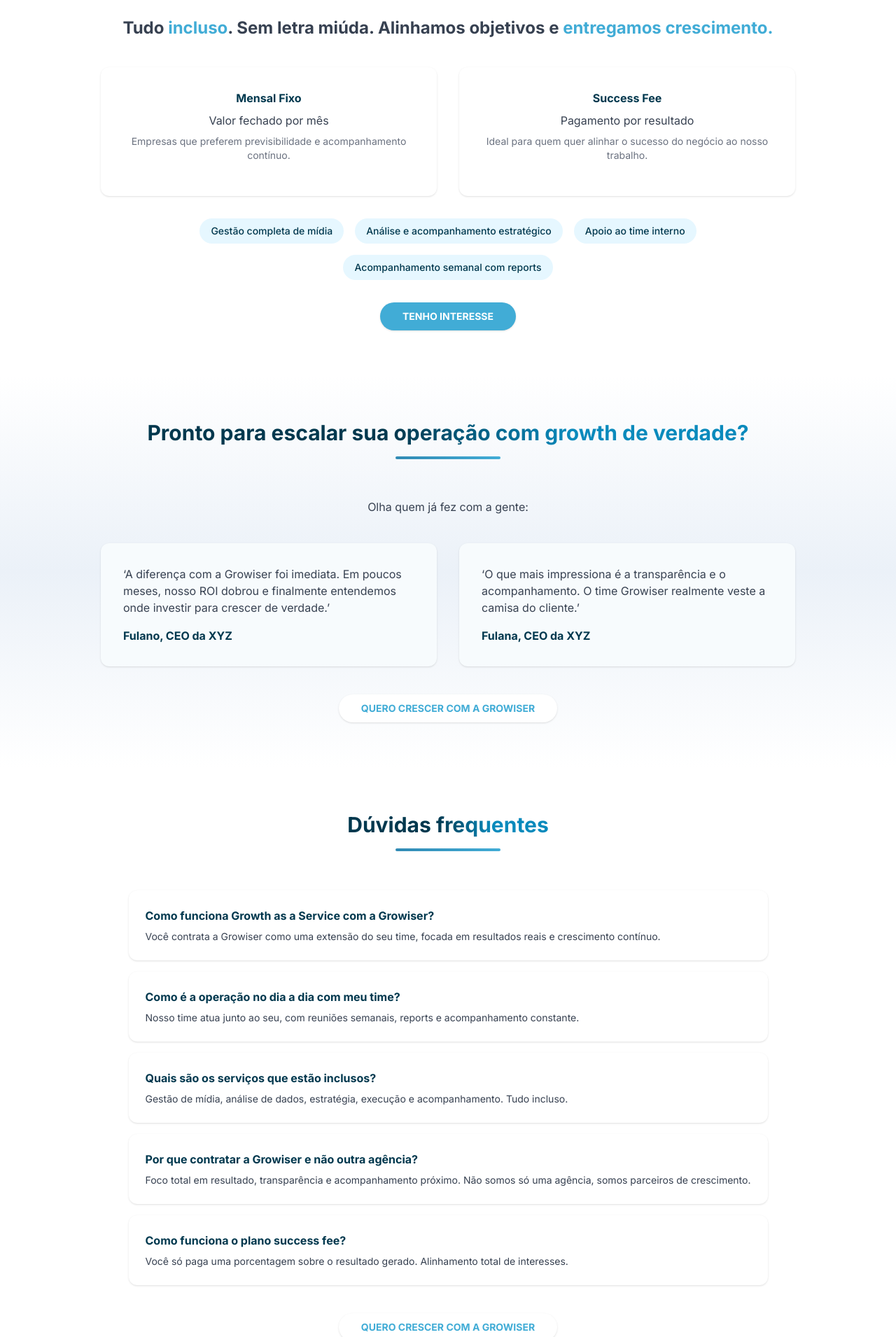
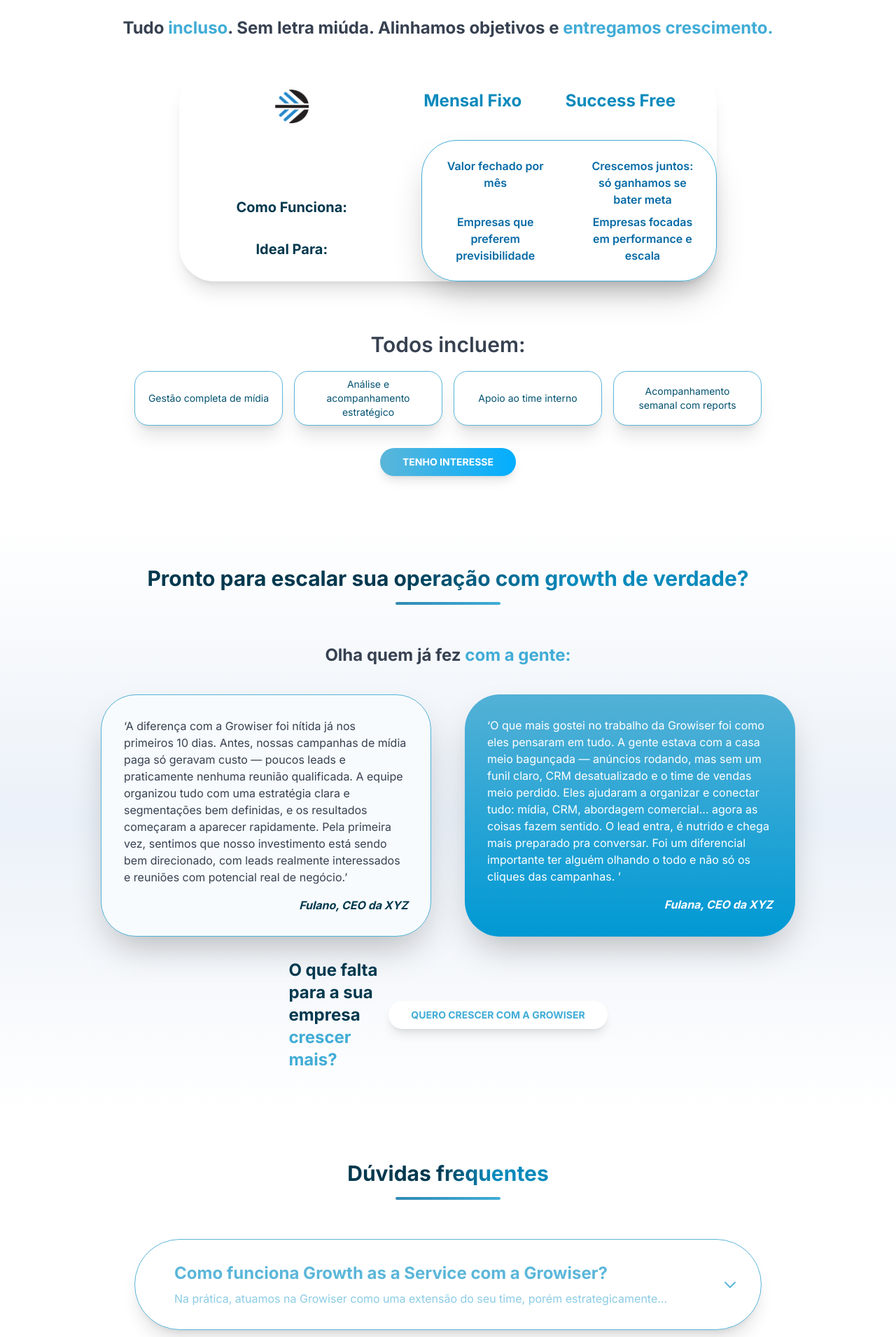
Before and after one commit to isaacl-bueno/growiser.ag, a Next.js app: page / in a window 1280 px wide. Shown: the part 3320-5230 px from the top of the page at 70% size. Built offline with nearby package versions, Linux system fonts and the light colour scheme.

Commit message:
Update new layout

```diff
--- a/app/globals.css
+++ b/app/globals.css
@@ -84,3 +84,11 @@
 html {
   scroll-behavior: smooth;
 }
+
+/* Line clamp utilities */
+.line-clamp-2 {
+  display: -webkit-box;
+  -webkit-line-clamp: 2;
+  -webkit-box-orient: vertical;
+  overflow: hidden;
+}
--- a/app/page.tsx
+++ b/app/page.tsx
@@ -5,6 +5,11 @@
 
 const HomePage: React.FC = () => {
   const [isMenuOpen, setIsMenuOpen] = useState(false);
+  const [openAccordion, setOpenAccordion] = useState<number | null>(null);
+
+  const toggleAccordion = (index: number) => {
+    setOpenAccordion(openAccordion === index ? null : index);
+  };
 
   return (
     <div className="flex flex-col min-h-screen bg-[#f7fbfd]">
@@ -151,6 +156,7 @@
             Para quem é a{" "}
             <span className="bg-gradient-to-r from-[#00384E] via-[#0A8ABC] to-[#0A8ABC] bg-clip-text text-transparent italic">
               growiser?
+              <span className="opacity-0">.</span>
             </span>
           </h2>
           <div className="w-[150px] h-[4px] bg-gradient-to-r from-[#308ab4] to-[#41acd6] mb-14 rounded-full" />
@@ -457,47 +463,101 @@
             miúda. Alinhamos objetivos e{" "}
             <span className="text-[#41acd6]">entregamos crescimento.</span>
           </p>
-          <div className="grid md:grid-cols-2 gap-6 md:gap-8 mb-8">
-            <div className="bg-white rounded-xl p-6 md:p-8 shadow flex flex-col items-center">
-              <h4 className="font-bold text-[#00384E] mb-2 text-center">
-                Mensal Fixo
-              </h4>
-              <p className="text-gray-700 mb-2 text-center">
-                Valor fechado por mês
-              </p>
-              <p className="text-gray-500 text-sm mb-4 text-center">
-                Empresas que preferem previsibilidade e acompanhamento contínuo.
-              </p>
+          {/* Card de planos responsivo */}
+          <div className="flex flex-col w-full max-w-3xl mx-auto bg-white shadow-xl rounded-[30px] md:rounded-[50px] p-4 md:p-8 mb-8">
+            <div className="flex flex-col md:hidden w-full">
+              <div className="grid grid-cols-2 text-center font-bold text-[#0A8ABC] text-lg mb-2">
+                <div>Mensal Fixo</div>
+                <div>Success Free</div>
+              </div>
+              <div className="grid grid-cols-2 text-center mb-2">
+                <div className="font-semibold text-xs text-[#00384E]">Como Funciona:</div>
+                <div className="font-semibold text-xs text-[#00384E]">Como Funciona:</div>
+              </div>
+              <div className="grid grid-cols-2 text-center mb-4">
+                <div className="text-xs text-[#0569A5]">Valor fechado por mês</div>
+                <div className="text-xs text-[#0569A5]">Crescemos juntos: só ganhamos se bater meta</div>
+              </div>
+              <div className="grid grid-cols-2 text-center mb-2">
+                <div className="font-semibold text-xs text-[#00384E]">Ideal Para:</div>
+                <div className="font-semibold text-xs text-[#00384E]">Ideal Para:</div>
+              </div>
+              <div className="grid grid-cols-2 text-center">
+                <div className="text-xs text-[#0569A5]">Empresas que preferem previsibilidade</div>
+                <div className="text-xs text-[#0569A5]">Empresas focadas em performance e escala</div>
+              </div>
             </div>
-            <div className="bg-white rounded-xl p-6 md:p-8 shadow flex flex-col items-center">
-              <h4 className="font-bold text-[#00384E] mb-2 text-center">
-                Success Fee
-              </h4>
-              <p className="text-gray-700 mb-2 text-center">
-                Pagamento por resultado
-              </p>
-              <p className="text-gray-500 text-sm mb-4 text-center">
-                Ideal para quem quer alinhar o sucesso do negócio ao nosso
-                trabalho.
-              </p>
+            {/* DESKTOP: Mantém layout antigo */}
+            <div className="hidden md:flex flex-row w-full">
+              <div className="flex flex-col w-[40%] items-center justify-between pr-6">
+                <Image
+                  src="/favicon.png"
+                  alt="Logo"
+                  width={48}
+                  height={48}
+                  className="w-12 h-12 mb-4"
+                />
+                <div className="flex flex-col gap-8">
+                  <div className="font-bold text-[#00384E] text-lg md:text-xl text-center">
+                    Como Funciona:
+                  </div>
+                  <div className="font-bold text-[#00384E] text-lg md:text-xl text-center">
+                    Ideal Para:
+                  </div>
+                </div>
+              </div>
+              <div className="flex-1">
+                <div className="flex flex-row w-full mb-2">
+                  <div className="flex-1 text-center font-bold text-[#0A8ABC] text-xl md:text-2xl">
+                    Mensal Fixo
+                  </div>
+                  <div className="flex-1 text-center font-bold text-[#0A8ABC] text-xl md:text-2xl">
+                    Success Free
+                  </div>
+                </div>
+                <div className="flex flex-row border shadow-2xl border-[#41acd6] rounded-[50px] overflow-hidden relative right-[-32px] bottom-[-32px]">
+                  {/* Mensal Fixo */}
+                  <div className="flex-1 flex flex-col p-4 md:p-6 text-center justify-between border-b md:border-b-0">
+                    <div className="font-semibold text-md text-[#0569A5] mb-2">
+                      Valor fechado por mês
+                    </div>
+                    <div className="font-semibold text-md text-[#0569A5]">
+                      Empresas que preferem
+                      <br /> previsibilidade
+                    </div>
+                  </div>
+                  {/* Success Fee */}
+                  <div className="flex-1 p-4 md:p-6 text-center">
+                    <div className="font-semibold text-md text-[#0569A5] mb-2">
+                      Crescemos juntos: só ganhamos se bater meta
+                    </div>
+                    <div className="font-semibold text-md text-[#0569A5]">
+                      Empresas focadas em performance e escala
+                    </div>
+                  </div>
+                </div>
+              </div>
             </div>
           </div>
-          <div className="flex flex-wrap justify-center gap-3 md:gap-4 mb-8">
-            <span className="bg-[#e6f7ff] text-[#00384E] px-3 md:px-4 py-2 rounded-full text-xs md:text-sm font-medium">
+          <p className="text-center font-semibold text-gray-700 mb-4 md:mb-5 mt-8 md:mt-10 max-w-4xl mx-auto text-md md:text-3xl">
+            Todos incluem:
+          </p>
+          <div className="grid grid-cols-1 sm:grid-cols-2 md:grid-cols-4 gap-3 md:gap-4 mb-8 max-w-4xl mx-auto">
+            <span className="bg-white shadow-xl text-[#045371] border border-[#5BB6D9] px-3 md:px-4 py-3 md:py-2 rounded-[20px] text-xs md:text-sm flex justify-center items-center text-center min-h-[60px] md:min-h-0">
               Gestão completa de mídia
             </span>
-            <span className="bg-[#e6f7ff] text-[#00384E] px-3 md:px-4 py-2 rounded-full text-xs md:text-sm font-medium">
+            <span className="bg-white shadow-xl text-[#045371] border border-[#5BB6D9] px-3 md:px-4 py-3 md:py-2 rounded-[20px] text-xs md:text-sm flex justify-center items-center text-center min-h-[60px] md:min-h-0">
               Análise e acompanhamento estratégico
             </span>
-            <span className="bg-[#e6f7ff] text-[#00384E] px-3 md:px-4 py-2 rounded-full text-xs md:text-sm font-medium">
+            <span className="bg-white shadow-xl text-[#045371] border border-[#5BB6D9] px-3 md:px-4 py-3 md:py-2 rounded-[20px] text-xs md:text-sm flex justify-center items-center text-center min-h-[60px] md:min-h-0">
               Apoio ao time interno
             </span>
-            <span className="bg-[#e6f7ff] text-[#00384E] px-3 md:px-4 py-2 rounded-full text-xs md:text-sm font-medium">
+            <span className="bg-white shadow-xl text-[#045371] border border-[#5BB6D9] px-3 md:px-4 py-3 md:py-2 rounded-[20px] text-xs md:text-sm flex justify-center items-center text-center min-h-[60px] md:min-h-0">
               Acompanhamento semanal com reports
             </span>
           </div>
           <div className="text-center">
-            <Button className="bg-[#41acd6] text-white hover:bg-white rounded-[50px] hover:text-[#41acd6] font-bold px-6 md:px-8 py-3 shadow">
+            <Button className="bg-gradient-to-r from-[#5BB6D9] to-[#02AEFF] hover:from-white hover:to-white hover:text-[#5BB6D9] text-white rounded-[50px] font-bold px-6 md:px-8 py-3 shadow-lg transition-all duration-300">
               TENHO INTERESSE
             </Button>
           </div>
@@ -514,33 +574,56 @@
             </span>
           </h2>
           <div className="w-[150px] h-[4px] bg-gradient-to-r from-[#308ab4] to-[#41acd6] mb-14 rounded-full" />
-          <p className="text-center text-gray-700 mb-8 md:mb-10 text-sm md:text-base">
-            Olha quem já fez com a gente:
+          <p className="text-center text-gray-700 mb-8 md:mb-10 font-bold text-lg md:text-2xl">
+            Olha quem já fez{" "}
+            <span className="text-[#41acd6]">com a gente:</span>
           </p>
-          <div className="grid md:grid-cols-2 gap-6 md:gap-8">
-            <div className="bg-[#f7fbfd] rounded-xl p-6 md:p-8 shadow text-left">
-              <p className="text-gray-700 mb-4 text-sm md:text-base">
-                &lsquo;A diferença com a Growiser foi imediata. Em poucos meses,
-                nosso ROI dobrou e finalmente entendemos onde investir para
-                crescer de verdade.&rsquo;
+          <div className="grid grid-cols-1 md:grid-cols-2 gap-6 md:gap-12">
+            <div className="bg-[#f7fbfd] rounded-[30px] md:rounded-[50px] border border-[#53B1D6] p-4 md:p-8 shadow-2xl text-left">
+              <p className="text-gray-700 mb-4 text-xs md:text-base leading-relaxed">
+                &lsquo;A diferença com a Growiser foi nítida já nos primeiros 10
+                dias. Antes, nossas campanhas de mídia paga só geravam custo —
+                poucos leads e praticamente nenhuma reunião qualificada. A
+                equipe organizou tudo com uma estratégia clara e segmentações
+                bem definidas, e os resultados começaram a aparecer rapidamente.
+                Pela primeira vez, sentimos que nosso investimento está sendo
+                bem direcionado, com leads realmente interessados e reuniões com
+                potencial real de negócio.&rsquo;
               </p>
-              <span className="text-[#00384E] font-bold text-sm md:text-base">
+              <span className="text-[#00384E] flex italic w-full justify-end font-bold text-xs md:text-base">
                 Fulano, CEO da XYZ
               </span>
             </div>
-            <div className="bg-[#f7fbfd] rounded-xl p-6 md:p-8 shadow text-left">
-              <p className="text-gray-700 mb-4 text-sm md:text-base">
-                &lsquo;O que mais impressiona é a transparência e o
-                acompanhamento. O time Growiser realmente veste a camisa do
-                cliente.&rsquo;
+            <div className="bg-gradient-to-b from-[#53B1D6] to-[#0099D4] rounded-[30px] md:rounded-[50px] p-4 md:p-8 shadow-2xl text-left">
+              <p className="text-white mb-4 text-xs md:text-base leading-relaxed">
+                &lsquo;O que mais gostei no trabalho da Growiser foi como eles
+                pensaram em tudo. A gente estava com a casa meio bagunçada —
+                anúncios rodando, mas sem um funil claro, CRM desatualizado e o
+                time de vendas meio perdido. Eles ajudaram a organizar e
+                conectar tudo: mídia, CRM, abordagem comercial... agora as
+                coisas fazem sentido. O lead entra, é nutrido e chega mais
+                preparado pra conversar. Foi um diferencial importante ter
+                alguém olhando o todo e não só os cliques das campanhas. &rsquo;
               </p>
-              <span className="text-[#00384E] font-bold text-sm md:text-base">
+              <span className="text-white flex italic w-full justify-end font-bold text-xs md:text-base">
                 Fulana, CEO da XYZ
               </span>
             </div>
           </div>
-          <div className="text-center mt-8 md:mt-10">
-            <Button className="bg-white text-[#41acd6] hover:bg-[#41acd6] rounded-[50px] hover:text-white font-bold px-6 md:px-8 py-3 shadow">
+          <div className="flex flex-col md:flex-row gap-6 md:gap-4 items-center justify-center text-center mt-8">
+            <p className="text-center md:text-start font-bold text-base md:text-2xl text-[#00384E] leading-tight">
+              O que falta
+              <br />
+              para a sua
+              <br />
+              empresa
+              <br />
+              <span className="text-[#41acd6]">
+                crescer
+                <br /> mais?
+              </span>
+            </p>
+            <Button className="bg-white text-[#41acd6] hover:bg-[#41acd6] rounded-[50px] hover:text-white font-bold px-6 md:px-8 py-3 shadow-lg w-full md:w-auto">
               QUERO CRESCER COM A GROWISER
             </Button>
           </div>
@@ -557,56 +640,83 @@
             </span>
           </h2>
           <div className="w-[150px] h-[4px] bg-gradient-to-r from-[#308ab4] to-[#41acd6] mb-14 rounded-full" />
-          <div className="space-y-4">
-            {/* Troque por um componente de accordion real depois */}
-            <div className="bg-white rounded-xl p-4 md:p-6 shadow cursor-pointer">
-              <h4 className="font-bold text-[#00384E] mb-2 text-sm md:text-base">
-                Como funciona Growth as a Service com a Growiser?
-              </h4>
-              <p className="text-gray-700 text-xs md:text-sm">
-                Você contrata a Growiser como uma extensão do seu time, focada
-                em resultados reais e crescimento contínuo.
-              </p>
-            </div>
-            <div className="bg-white rounded-xl p-4 md:p-6 shadow cursor-pointer">
-              <h4 className="font-bold text-[#00384E] mb-2 text-sm md:text-base">
-                Como é a operação no dia a dia com meu time?
-              </h4>
-              <p className="text-gray-700 text-xs md:text-sm">
-                Nosso time atua junto ao seu, com reuniões semanais, reports e
-                acompanhamento constante.
-              </p>
-            </div>
-            <div className="bg-white rounded-xl p-4 md:p-6 shadow cursor-pointer">
-              <h4 className="font-bold text-[#00384E] mb-2 text-sm md:text-base">
-                Quais são os serviços que estão inclusos?
-              </h4>
-              <p className="text-gray-700 text-xs md:text-sm">
-                Gestão de mídia, análise de dados, estratégia, execução e
-                acompanhamento. Tudo incluso.
-              </p>
-            </div>
-            <div className="bg-white rounded-xl p-4 md:p-6 shadow cursor-pointer">
-              <h4 className="font-bold text-[#00384E] mb-2 text-sm md:text-base">
-                Por que contratar a Growiser e não outra agência?
-              </h4>
-              <p className="text-gray-700 text-xs md:text-sm">
-                Foco total em resultado, transparência e acompanhamento próximo.
-                Não somos só uma agência, somos parceiros de crescimento.
-              </p>
-            </div>
-            <div className="bg-white rounded-xl p-4 md:p-6 shadow cursor-pointer">
-              <h4 className="font-bold text-[#00384E] mb-2 text-sm md:text-base">
-                Como funciona o plano success fee?
-              </h4>
-              <p className="text-gray-700 text-xs md:text-sm">
-                Você só paga uma porcentagem sobre o resultado gerado.
-                Alinhamento total de interesses.
-              </p>
-            </div>
+          <div className="space-y-4 max-w-4xl mx-auto">
+            {[
+              {
+                question: "Como funciona Growth as a Service com a Growiser?",
+                answer:
+                  "Na prática, atuamos na Growiser como uma extensão do seu time, porém estrategicamente. Analisamos funil, mídia, CRM e vendas para identificar oportunidades de crescimento e sugerimos as formas como poderemos atingi-las.",
+              },
+              {
+                question: "Como é a operação no dia a dia com meu time?",
+                answer:
+                  "Na Growiser, trabalhamos lado a lado com seu time, com rotinas semanais e muita troca. A gente cria as metas junto com você e acompanhamos os resultados de perto. Tudo acontece de forma colaborativa, com organização, transparência e foco total no que traz resultado.",
+              },
+              {
+                question: "Quais são os serviços que estão inclusos?",
+                answer:
+                  "Na Growiser, atuamos em estratégias de vendas, CRM e conteúdo conforme as prioridades e necessidades de cada cliente. Sabemos que resultados consistentes exigem um todo bem alinhado — e é aí que entra o tráfego pago: otimizamos o que já funciona e ajustamos o que não gera resultado.",
+              },
+              {
+                question: "Por que contratar a Growiser e não outra agência?",
+                answer:
+                  "Na Growiser, nosso foco não é só dar a ajuda operacional que nosso cliente precisa, mas sim, pensar junto nas estratégias que funcionam. A gente mergulha no seu negócio, trabalha junto com o seu time e foca no que realmente importa — crescimento consistente e resultados mensuráveis.",
+              },
+              {
+                question: "Como funciona o plano success fee?",
+                answer:
+                  "Na Growiser, nosso plano success fee significa que parte do nosso pagamento depende dos resultados que entregamos para o seu negócio. Definimos metas juntos e, ao atingi-las, ativamos a porcentagem combinada. Assim, alinhamos nosso compromisso diretamente ao seu crescimento.",
+              },
+            ].map((item, index) => (
+              <div
+                key={index}
+                className="bg-white rounded-full border border-[#5BB6D9] pl-[1.5rem] shadow-xl cursor-pointer transition-all duration-300 hover:shadow-2xl"
+                onClick={() => toggleAccordion(index)}
+              >
+                <div className="p-6 md:p-8">
+                  <div className="flex justify-between items-center">
+                    <div className="flex-1 pr-6">
+                      <h4 className="font-bold text-[#5BB6D9] text-md md:text-2xl mb-2 leading-tight text-center md:text-left">
+                        {item.question}
+                      </h4>
+                      <div className="text-[#5BB6D9] text-sm md:text-base leading-relaxed text-center md:text-left">
+                        <p
+                          className={`transition-all duration-300 ${
+                            openAccordion === index
+                              ? "opacity-100"
+                              : "opacity-70 line-clamp-2"
+                          }`}
+                        >
+                          {openAccordion === index
+                            ? item.answer
+                            : item.answer.split(".")[0] + "..."}
+                        </p>
+                      </div>
+                    </div>
+                    <div className="flex-shrink-0">
+                      <svg
+                        className={`w-5 h-5 md:w-6 md:h-6 text-[#5BB6D9] transition-transform duration-300 ${
+                          openAccordion === index ? "rotate-180" : ""
+                        }`}
+                        fill="none"
+                        stroke="currentColor"
+                        viewBox="0 0 24 24"
+                      >
+                        <path
+                          strokeLinecap="round"
+                          strokeLinejoin="round"
+                          strokeWidth={2}
+                          d="M19 9l-7 7-7-7"
+                        />
+                      </svg>
+                    </div>
+                  </div>
+                </div>
+              </div>
+            ))}
           </div>
           <div className="text-center mt-8 md:mt-10">
-            <Button className="bg-white text-[#41acd6] hover:bg-[#41acd6] rounded-[50px] hover:text-white font-bold px-6 md:px-8 py-3 shadow">
+            <Button className="bg-gradient-to-r from-[#5BB6D9] to-[#02AEFF] hover:from-white hover:to-white hover:text-[#5BB6D9] text-white rounded-[50px] font-bold px-6 md:px-8 py-3 shadow-lg transition-all duration-300">
               QUERO CRESCER COM A GROWISER
             </Button>
           </div>
@@ -679,10 +789,10 @@
             </div>
             <div className="flex flex-col items-end">
               <span className="text-sm text-[#02283F] font-bold">
-                contato@growiser.com
+                contato@growiser.com.br
               </span>
               <span className="text-sm text-[#02283F] font-bold">
-                +55 (xx) xxxxx-xxxx
+                +55 (41) xxxxx-xxxx
               </span>
             </div>
           </div>
@@ -698,7 +808,9 @@
               />
               <span className="text-lg text-[#02283F] font-bold mt-2 text-center">
                 Resultados reais com estratégias{" "}
-                <span className="text-white">inteligentes de crescimento digital.</span>
+                <span className="text-white">
+                  inteligentes de crescimento digital.
+                </span>
               </span>
             </div>
 
```
